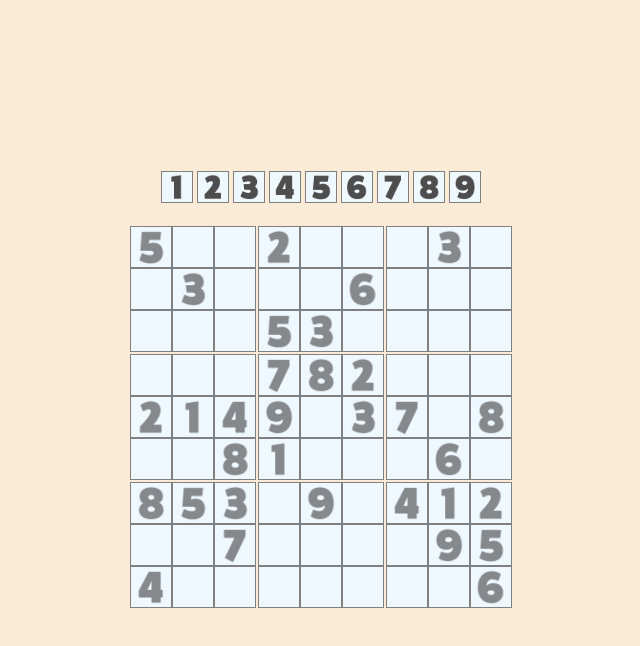
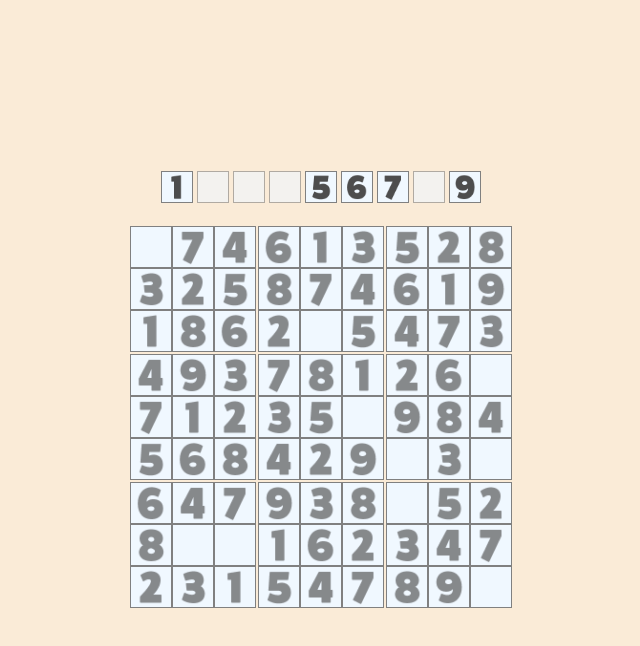
Before and after one commit to Felipewithf/sudoku, a plain HTML site: page index.html in a window 1280 px wide. Both pictures are taken after a click on the element "Start Game". Shown: the whole page, without its empty margins (319-959 px from the left). Drawn offline with Linux system fonts and the light colour scheme.

Commit message:
randomization of boards with adjustable complexity

```diff
--- /dev/null
+++ b/assets/js/boardGenerator.js
@@ -0,0 +1,72 @@
+function shuffle(array) {
+  // Shuffle an array using the Fisher-Yates algorithm
+  for (let i = array.length - 1; i > 0; i--) {
+    const j = Math.floor(Math.random() * (i + 1));
+    [array[i], array[j]] = [array[j], array[i]];
+  }
+}
+
+function isValid(board, row, col, num) {
+  // Check if the number can be placed in the given row and column
+  for (let i = 0; i < 9; i++) {
+    if (
+      board[row][i] === num ||
+      board[i][col] === num ||
+      board[3 * Math.floor(row / 3) + Math.floor(i / 3)][
+        3 * Math.floor(col / 3) + (i % 3)
+      ] === num
+    ) {
+      return false;
+    }
+  }
+  return true;
+}
+
+function solveSudoku(board) {
+  for (let i = 0; i < 9; i++) {
+    for (let j = 0; j < 9; j++) {
+      if (board[i][j] === 0) {
+        const nums = Array.from({ length: 9 }, (_, index) => index + 1);
+        shuffle(nums);
+
+        for (const num of nums) {
+          if (isValid(board, i, j, num)) {
+            board[i][j] = num;
+            if (solveSudoku(board)) {
+              return true;
+            }
+            board[i][j] = 0;
+          }
+        }
+        return false;
+      }
+    }
+  }
+  return true;
+}
+
+function generateSudokuBoard() {
+  // Create an empty 9x9 Sudoku board
+  const board = Array.from({ length: 9 }, () => Array(9).fill(0));
+
+  // Fill the board with a complete Sudoku solution
+  solveSudoku(board);
+
+  // Remove numbers to create a puzzle (adjust the range for the desired difficulty)
+  for (let k = 0; k < 10; k++) {
+    let row = Math.floor(Math.random() * 9);
+    let col = Math.floor(Math.random() * 9);
+    while (board[row][col] === 0) {
+      row = Math.floor(Math.random() * 9);
+      col = Math.floor(Math.random() * 9);
+    }
+    board[row][col] = 0;
+  }
+
+  // Flatten the 2D array into a 1D array
+  const flatBoard = board.flat();
+
+  return flatBoard;
+}
+
+console.log(generateSudokuBoard());
--- a/assets/js/gameboard.js
+++ b/assets/js/gameboard.js
@@ -80,7 +80,7 @@ if (localStorage.getItem("currentBoard") === null) {
 
 function startNewGame() {
     $("#boardMessage").html("");
-    let newBoardValue = startingBoardValue();
+    let newBoardValue = generateSudokuBoard();
     createNewBoard(newBoardValue);
     startTimer(0);
     renderUI_InitializeDragDrop();
--- a/assets/js/loadNewBoard.js
+++ /dev/null
@@ -1,55 +0,0 @@
-function startingBoardValue(){
-
-    const tenMediumBoards = [
-        [0, 7, 4, 0, 0, 1, 6, 9, 0, 0, 8, 0, 0, 9, 2, 0, 0, 7, 3, 0, 9, 0, 7, 6, 1, 0, 4, 4, 3, 0, 0, 0, 0, 0, 0, 0, 0, 0, 0, 0, 0, 0, 0, 1, 2, 0, 0, 8, 6, 1, 9, 5, 4, 0, 0, 0, 2, 0, 3, 7, 0, 8, 5, 0, 1, 0, 5, 0, 0, 0, 3, 6, 5, 4, 0, 0, 6, 8, 0, 0, 0],
-        [0, 0, 9, 0, 0, 6, 5, 4, 1, 0, 0, 0, 0, 0, 2, 0, 8, 0, 0, 0, 7, 8, 5, 0, 9, 0, 0, 0, 9, 0, 0, 0, 0, 0, 5, 8, 7, 0, 0, 1, 0, 0, 0, 0, 9, 0, 0, 0, 0, 0, 9, 1, 7, 4, 0, 1, 2, 0, 0, 0, 0, 0, 0, 9, 7, 0, 0, 0, 1, 4, 0, 2, 0, 3, 4, 0, 9, 0, 0, 1, 0],
-        [1, 0, 0, 0, 7, 0, 2, 3, 4, 0, 0, 6, 0, 1, 0, 5, 0, 0, 0, 0, 7, 0, 0, 0, 0, 0, 0, 6, 2, 0, 0, 0, 0, 0, 4, 0, 0, 0, 4, 0, 0, 5, 0, 0, 0, 7, 0, 0, 0, 0, 0, 0, 0, 0, 0, 0, 0, 7, 0, 0, 0, 0, 5, 8, 0, 3, 0, 0, 2, 0, 0, 0, 5, 7, 1, 9, 0, 8, 4, 0, 0],
-        [5, 0, 0, 0, 2, 0, 8, 0, 4, 0, 3, 0, 0, 1, 0, 5, 0, 0, 0, 0, 0, 0, 4, 8, 3, 7, 0, 2, 0, 5, 7, 9, 1, 0, 0, 0, 0, 0, 3, 8, 0, 0, 9, 0, 0, 0, 6, 0, 2, 3, 0, 0, 0, 0, 0, 0, 0, 0, 7, 0, 4, 0, 0, 3, 0, 0, 0, 0, 6, 1, 9, 0, 0, 0, 0, 0, 8, 0, 2, 5, 6],
-        [0, 0, 0, 0, 0, 4, 2, 9, 0, 0, 1, 4, 0, 8, 0, 3, 0, 6, 0, 9, 0, 3, 0, 5, 0, 4, 0, 0, 8, 0, 0, 0, 0, 0, 3, 9, 0, 0, 0, 2, 7, 8, 5, 0, 0, 4, 0, 7, 1, 0, 0, 8, 6, 0, 0, 3, 0, 0, 4, 2, 6, 0, 5, 0, 0, 0, 0, 3, 0, 4, 0, 1, 0, 0, 8, 5, 0, 1, 9, 0, 3],
-        [3, 0, 0, 1, 2, 5, 0, 0, 6, 0, 0, 0, 0, 0, 0, 0, 0, 8, 2, 1, 0, 0, 0, 0, 5, 4, 3, 0, 7, 0, 5, 0, 2, 0, 6, 0, 0, 9, 5, 0, 0, 0, 0, 0, 0, 0, 2, 8, 9, 0, 0, 0, 1, 0, 9, 3, 2, 6, 0, 8, 0, 0, 0, 8, 0, 0, 2, 0, 3, 6, 0, 9, 0, 0, 6, 0, 0, 9, 0, 0, 2],
-        [0, 8, 9, 0, 0, 7, 0, 1, 0, 0, 0, 0, 0, 0, 9, 3, 4, 0, 2, 3, 0, 0, 0, 0, 0, 0, 0, 0, 0, 0, 0, 0, 0, 0, 0, 0, 8, 0, 0, 0, 9, 0, 0, 0, 3, 6, 0, 0, 0, 0, 3, 8, 5, 0, 0, 4, 0, 5, 0, 0, 9, 6, 0, 0, 2, 8, 9, 6, 1, 4, 3, 0, 0, 0, 0, 0, 3, 0, 0, 0, 0],
-        [2, 1, 0, 6, 0, 0, 4, 9, 0, 6, 0, 0, 4, 0, 0, 1, 7, 0, 0, 0, 9, 1, 5, 0, 0, 2, 0, 0, 0, 1, 0, 0, 0, 8, 0, 2, 4, 0, 0, 0, 0, 0, 0, 0, 0, 0, 0, 3, 5, 0, 1, 0, 0, 0, 0, 0, 0, 7, 0, 0, 0, 8, 0, 0, 0, 0, 0, 6, 0, 0, 0, 0, 0, 0, 0, 8, 0, 0, 2, 0, 0],
-        [0, 0, 0, 2, 0, 0, 3, 0, 1, 0, 0, 0, 7, 0, 0, 0, 0, 0, 0, 0, 8, 0, 0, 3, 5, 9, 0, 7, 0, 0, 0, 0, 5, 8, 3, 0, 0, 0, 0, 0, 6, 1, 0, 0, 9, 0, 6, 0, 0, 0, 0, 1, 0, 0, 0, 0, 7, 0, 0, 0, 6, 0, 2, 6, 0, 1, 0, 9, 2, 0, 0, 3, 0, 0, 0, 0, 0, 0, 9, 8, 0],
-        [3, 4, 2, 1, 7, 9, 6, 5, 8, 6, 7, 5, 4, 2, 8, 9, 3, 1, 9, 8, 1, 6, 3, 5, 4, 7, 2, 8, 5, 9, 7, 6, 1, 3, 2, 4, 1, 2, 7, 9, 4, 3, 8, 6, 5, 4, 6, 3, 5, 8, 2, 1, 9, 7, 2, 9, 8, 3, 5, 4, 7, 1, 6, 7, 1, 4, 2, 9, 6, 5, 8, 3, 5, 3, 6, 8, 1, 7, 2, 4, 0],
-
-    ];
-
-    let randomNumber = Math.floor(Math.random() * 10);
-    // console.log(`Board number: J_${randomNumber}`);
-
-    return tenMediumBoards[3];
-}
-
-//  Fetch new boards but takes awhile to render, issues finding medium boards
-//
-// const apiURL = "https://sudoku-api.vercel.app/api/dosuku?query={newboard(limit:1){grids{value,solution,difficulty},results,message}}";
-
-// function getSudokuBoard(apiURL){
-//     fetch(apiURL)
-//     .then((response)=>{
-//         return response.json()
-//     })
-//     .then((data) =>{
-//         let newMediumBoard = findNewBoard(data);
-//         if (newMediumBoard !== undefined){
-//             console.log (newMediumBoard);
-//             return newMediumBoard;
-//         }
-//     });
-// }
-
-// function findNewBoard(apiBoards){
-//     console.log(apiBoards.newboard.grids[0].difficulty);
-
-//     let newBoard = [];
-//    if (apiBoards.newboard.grids[0].difficulty === "Medium"){
-//     let boardfound = apiBoards.newboard.grids[0].value;
-//     newBoard = boardfound.flat();
-//    }
-//    else
-//    {
-//     getSudokuBoard(apiURL);
-//     return ;
-//    }
-//    return  newBoard;
-// }
--- a/index.html
+++ b/index.html
@@ -24,7 +24,7 @@
     <script src="assets/js/jquery-ui.min.js"></script>
     <script src="assets/js/jquery.ui.touch-punch.min.js"></script>
 
-    <script src="assets/js/loadNewBoard.js"></script>
     <script src="assets/js/gameboard.js"></script>
+    <script src="assets/js/boardGenerator.js"></script>
   </body>
 </html>
```
